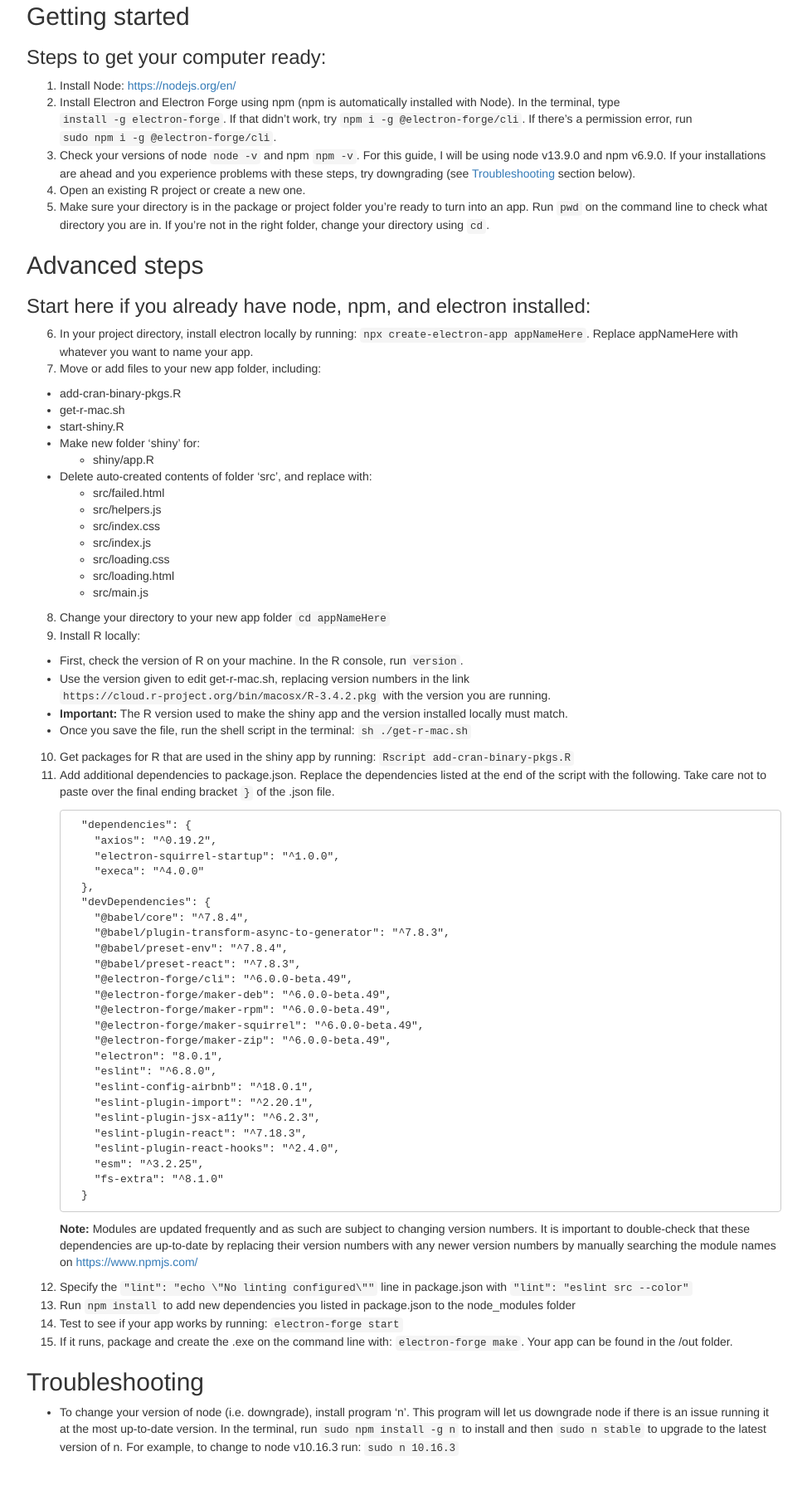
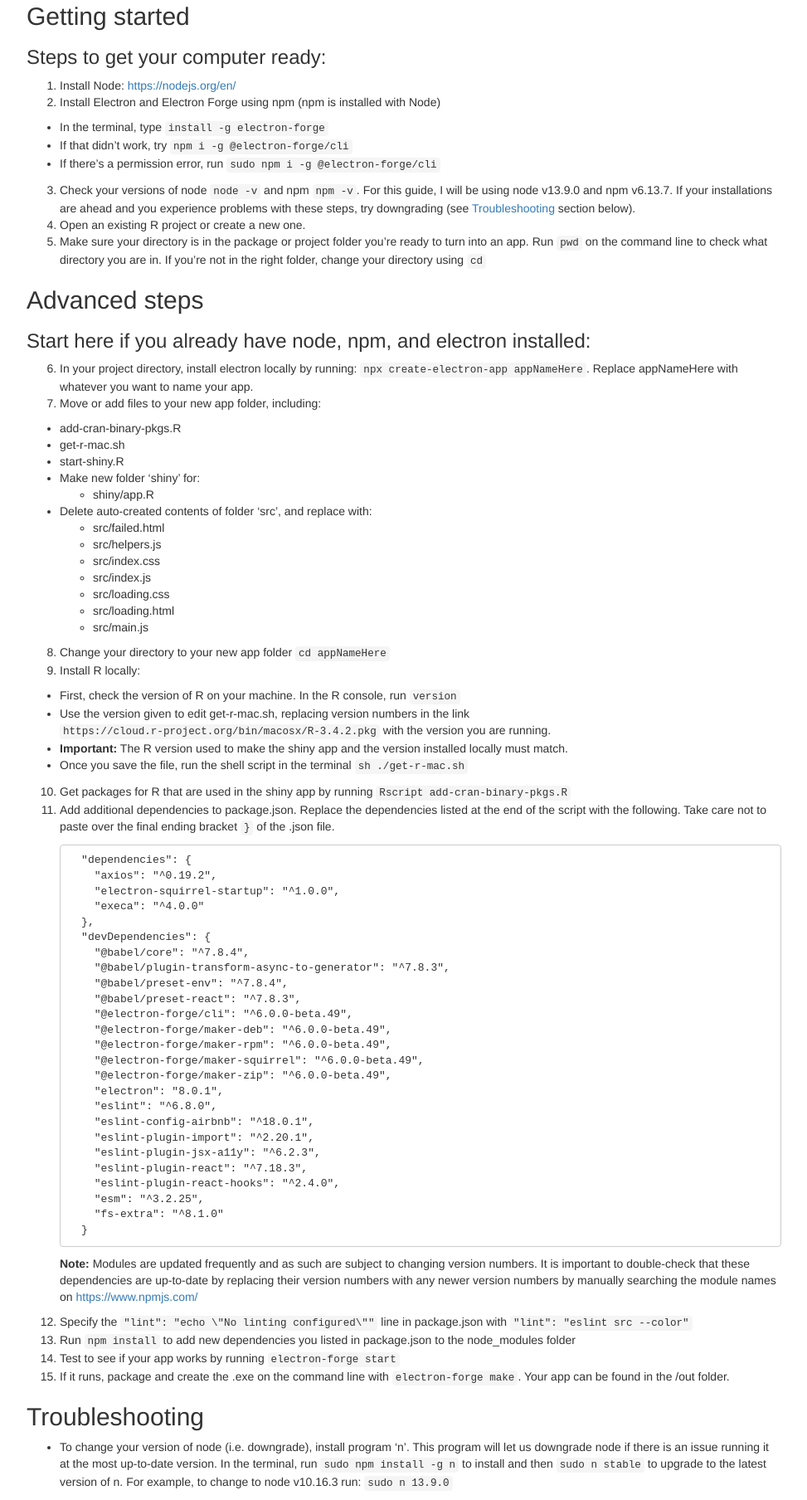
Before and after one commit to lawalter/r-shiny-electron-app, a plain HTML site: page README.html in a window 1280 px wide. Shown: the part 298-2106 px from the top of the page at 83% size, without its empty margins (153-1126 px from the left). Before the commit the page ends 2064 px from the top, so only its background shows below. Drawn offline with nearby package versions, Linux system fonts and the light colour scheme; some packages are replaced by stand-ins of ours.

Commit message:
readme edits

```diff
--- a/README.html
+++ b/README.html
@@ -131,10 +131,17 @@
 <h3>Steps to get your computer ready:</h3>
 <ol style="list-style-type: decimal">
 <li>Install Node: <a href="https://nodejs.org/en/" class="uri">https://nodejs.org/en/</a></li>
-<li>Install Electron and Electron Forge using npm (npm is automatically installed with Node). In the terminal, type <code>install -g electron-forge</code>. If that didn’t work, try <code>npm i -g @electron-forge/cli</code>. If there’s a permission error, run <code>sudo npm i -g @electron-forge/cli</code>.</li>
-<li>Check your versions of node <code>node -v</code> and npm <code>npm -v</code>. For this guide, I will be using node v13.9.0 and npm v6.9.0. If your installations are ahead and you experience problems with these steps, try downgrading (see <a href="#troubleshooting">Troubleshooting</a> section below).</li>
+<li>Install Electron and Electron Forge using npm (npm is installed with Node)</li>
+</ol>
+<ul>
+<li>In the terminal, type <code>install -g electron-forge</code></li>
+<li>If that didn’t work, try <code>npm i -g @electron-forge/cli</code></li>
+<li>If there’s a permission error, run <code>sudo npm i -g @electron-forge/cli</code></li>
+</ul>
+<ol start="3" style="list-style-type: decimal">
+<li>Check your versions of node <code>node -v</code> and npm <code>npm -v</code>. For this guide, I will be using node v13.9.0 and npm v6.13.7. If your installations are ahead and you experience problems with these steps, try downgrading (see <a href="#troubleshooting">Troubleshooting</a> section below).</li>
 <li>Open an existing R project or create a new one.</li>
-<li>Make sure your directory is in the package or project folder you’re ready to turn into an app. Run <code>pwd</code> on the command line to check what directory you are in. If you’re not in the right folder, change your directory using <code>cd</code>.</li>
+<li>Make sure your directory is in the package or project folder you’re ready to turn into an app. Run <code>pwd</code> on the command line to check what directory you are in. If you’re not in the right folder, change your directory using <code>cd</code></li>
 </ol>
 </div>
 </div>
@@ -170,13 +177,13 @@
 <li>Install R locally:</li>
 </ol>
 <ul>
-<li>First, check the version of R on your machine. In the R console, run <code>version</code>.</li>
+<li>First, check the version of R on your machine. In the R console, run <code>version</code></li>
 <li>Use the version given to edit get-r-mac.sh, replacing version numbers in the link <code>https://cloud.r-project.org/bin/macosx/R-3.4.2.pkg</code> with the version you are running.</li>
 <li><b>Important:</b> The R version used to make the shiny app and the version installed locally must match.</li>
-<li>Once you save the file, run the shell script in the terminal: <code>sh ./get-r-mac.sh</code></li>
+<li>Once you save the file, run the shell script in the terminal <code>sh ./get-r-mac.sh</code></li>
 </ul>
 <ol start="10" style="list-style-type: decimal">
-<li>Get packages for R that are used in the shiny app by running: <code>Rscript add-cran-binary-pkgs.R</code></li>
+<li>Get packages for R that are used in the shiny app by running <code>Rscript add-cran-binary-pkgs.R</code></li>
 <li><p>Add additional dependencies to package.json. Replace the dependencies listed at the end of the script with the following. Take care not to paste over the final ending bracket <code>}</code> of the .json file.</p>
 <pre><code>  &quot;dependencies&quot;: {
     &quot;axios&quot;: &quot;^0.19.2&quot;,
@@ -206,15 +213,15 @@
 <p><b>Note:</b> Modules are updated frequently and as such are subject to changing version numbers. It is important to double-check that these dependencies are up-to-date by replacing their version numbers with any newer version numbers by manually searching the module names on <a href="https://www.npmjs.com/" class="uri">https://www.npmjs.com/</a></p></li>
 <li>Specify the <code>&quot;lint&quot;: &quot;echo \&quot;No linting configured\&quot;&quot;</code> line in package.json with <code>&quot;lint&quot;: &quot;eslint src --color&quot;</code></li>
 <li>Run <code>npm install</code> to add new dependencies you listed in package.json to the node_modules folder</li>
-<li>Test to see if your app works by running: <code>electron-forge start</code></li>
-<li><p>If it runs, package and create the .exe on the command line with: <code>electron-forge make</code>. Your app can be found in the /out folder.</p></li>
+<li>Test to see if your app works by running <code>electron-forge start</code></li>
+<li><p>If it runs, package and create the .exe on the command line with <code>electron-forge make</code>. Your app can be found in the /out folder.</p></li>
 </ol>
 </div>
 </div>
 <div id="troubleshooting" class="section level2">
 <h2>Troubleshooting</h2>
 <ul>
-<li>To change your version of node (i.e. downgrade), install program ‘n’. This program will let us downgrade node if there is an issue running it at the most up-to-date version. In the terminal, run <code>sudo npm install -g n</code> to install and then <code>sudo n stable</code> to upgrade to the latest version of n. For example, to change to node v10.16.3 run: <code>sudo n 10.16.3</code></li>
+<li>To change your version of node (i.e. downgrade), install program ‘n’. This program will let us downgrade node if there is an issue running it at the most up-to-date version. In the terminal, run <code>sudo npm install -g n</code> to install and then <code>sudo n stable</code> to upgrade to the latest version of n. For example, to change to node v10.16.3 run: <code>sudo n 13.9.0</code></li>
 </ul>
 </div>
 </div>
```
Also changed, not shown: README.md.
